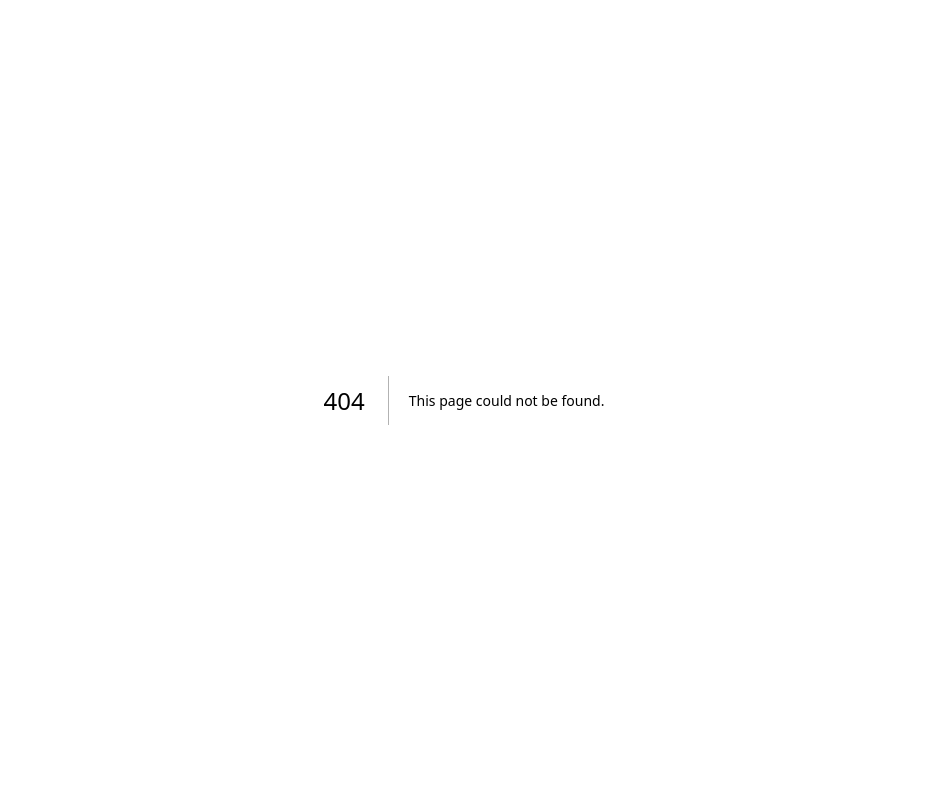
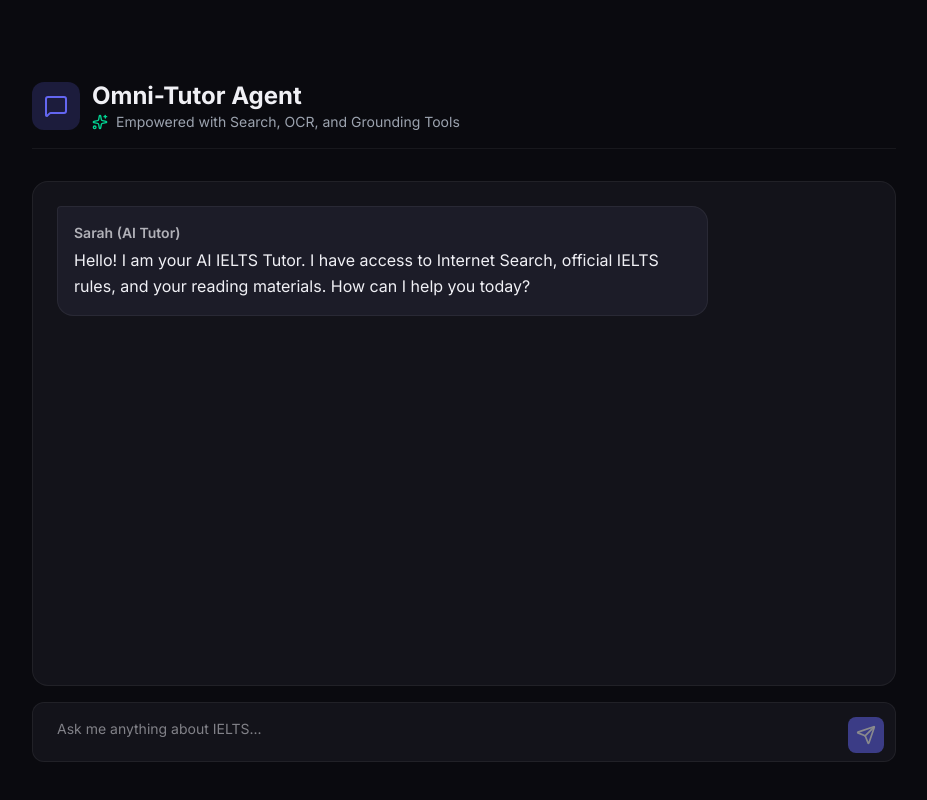
Before and after one commit to mrmushii/Ielts_practice_hub, a Next.js app: page /tutor in a window 1280 px wide. Before the commit this address had no page. Shown: the whole page, without its empty margins (176-1103 px from the left). Built offline with nearby package versions, Linux system fonts and the light colour scheme.

Commit message:
feat(ui): add AI Tutor feature with chatbot and RAG

```diff
--- a/package.json
+++ b/package.json
@@ -9,6 +9,7 @@
     "lint": "eslint"
   },
   "dependencies": {
+    "lucide-react": "^0.577.0",
     "next": "16.1.6",
     "react": "19.2.3",
     "react-dom": "19.2.3"
--- a/src/app/page.tsx
+++ b/src/app/page.tsx
@@ -1,8 +1,9 @@
 import Link from "next/link";
+import { Mic, Headphones, BookOpen, PenTool, MessageSquare } from "lucide-react";
 
 const modules = [
   {
-    icon: "🎙️",
+    icon: <Mic className="w-8 h-8" />,
     title: "Speaking",
     description: "Real-time voice conversation with an AI examiner. Practice Parts 1, 2 & 3.",
     href: "/speaking",
@@ -10,7 +11,7 @@ const modules = [
     tag: "Live Voice",
   },
   {
-    icon: "🎧",
+    icon: <Headphones className="w-8 h-8" />,
     title: "Listening",
     description: "AI-generated audio scenarios with MCQ, fill-in-the-blank questions.",
     href: "/listening",
@@ -18,7 +19,7 @@ const modules = [
     tag: "Multi-Voice",
   },
   {
-    icon: "📖",
+    icon: <BookOpen className="w-8 h-8" />,
     title: "Reading",
     description: "Upload passages or use AI-generated ones. True/False/Not Given and more.",
     href: "/reading",
@@ -26,12 +27,20 @@ const modules = [
     tag: "RAG Powered",
   },
   {
-    icon: "✍️",
+    icon: <PenTool className="w-8 h-8" />,
     title: "Writing",
     description: "Task 1 & 2 with real-time grading on all 4 official IELTS rubrics.",
     href: "/writing",
     color: "from-orange-500 to-rose-500",
     tag: "Auto-Grade",
+  },
+  {
+    icon: <MessageSquare className="w-8 h-8" />,
+    title: "AI Tutor",
+    description: "Multi-agent chatbot with Search, Grounding, and RAG built-in.",
+    href: "/tutor",
+    color: "from-emerald-400 to-cyan-500",
+    tag: "Tool Agent",
   },
 ];
 
--- a/src/app/speaking/page.tsx
+++ b/src/app/speaking/page.tsx
@@ -28,6 +28,13 @@ export default function SpeakingPage() {
   const chunksRef = useRef<Blob[]>([]);
   const chatEndRef = useRef<HTMLDivElement>(null);
   const audioRef = useRef<HTMLAudioElement | null>(null);
+
+  // Silence Detection Refs
+  const audioContextRef = useRef<AudioContext | null>(null);
+  const analyserRef = useRef<AnalyserNode | null>(null);
+  const silenceTimerRef = useRef<NodeJS.Timeout | null>(null);
+  const animationFrameRef = useRef<number | null>(null);
+  const isSpeakingRef = useRef<boolean>(false);
 
   // Auto-scroll chat
   useEffect(() => {
@@ -104,11 +111,66 @@ export default function SpeakingPage() {
       mediaRecorderRef.current = mediaRecorder;
       chunksRef.current = [];
 
+      // -- Silence Detection Setup --
+      const audioContext = new AudioContext();
+      audioContextRef.current = audioContext;
+      const analyser = audioContext.createAnalyser();
+      analyserRef.current = analyser;
+      analyser.minDecibels = -60;
+      analyser.smoothingTimeConstant = 0.2;
+
+      const source = audioContext.createMediaStreamSource(stream);
+      source.connect(analyser);
+
+      isSpeakingRef.current = false;
+      const dataArray = new Uint8Array(analyser.frequencyBinCount);
+
+      const detectSilence = () => {
+        analyser.getByteFrequencyData(dataArray);
+        let sum = 0;
+        for (let i = 0; i < dataArray.length; i++) {
+          sum += dataArray[i];
+        }
+        const average = sum / dataArray.length;
+
+        // Volume threshold
+        if (average > 15) {
+          isSpeakingRef.current = true;
+          // Clear silence timer because they are talking
+          if (silenceTimerRef.current) {
+            clearTimeout(silenceTimerRef.current);
+            silenceTimerRef.current = null;
+          }
+        } else {
+          // If they were speaking and are now quiet, start a countdown of 2 seconds
+          if (isSpeakingRef.current && !silenceTimerRef.current) {
+            silenceTimerRef.current = setTimeout(() => {
+              if (mediaRecorderRef.current && mediaRecorderRef.current.state !== "inactive") {
+                mediaRecorderRef.current.stop();
+                setIsRecording(false);
+              }
+            }, 2000); // Wait 2 seconds of silence before auto-sending
+          }
+        }
+
+        animationFrameRef.current = requestAnimationFrame(detectSilence);
+      };
+
+      detectSilence();
+      // ----------------------------
+
       mediaRecorder.ondataavailable = (e) => {
         if (e.data.size > 0) chunksRef.current.push(e.data);
       };
 
       mediaRecorder.onstop = async () => {
+        // Cleanup detection
+        if (animationFrameRef.current) cancelAnimationFrame(animationFrameRef.current);
+        if (silenceTimerRef.current) clearTimeout(silenceTimerRef.current);
+        if (audioContextRef.current?.state !== "closed") {
+          audioContextRef.current?.close();
+        }
+
         const blob = new Blob(chunksRef.current, { type: "audio/webm" });
         stream.getTracks().forEach((t) => t.stop());
         await sendAudioResponse(blob);
@@ -121,9 +183,9 @@ export default function SpeakingPage() {
     }
   };
 
-  // Stop recording
+  // Stop recording manually
   const stopRecording = () => {
-    if (mediaRecorderRef.current && isRecording) {
+    if (mediaRecorderRef.current && mediaRecorderRef.current.state !== "inactive") {
       mediaRecorderRef.current.stop();
       setIsRecording(false);
     }
@@ -361,7 +423,7 @@ export default function SpeakingPage() {
                 </button>
               </div>
               <p className="text-xs text-text-muted mt-2 text-center">
-                {isRecording ? "🔴 Recording... Click the button to stop" : "Press the mic to record or type your answer"}
+                {isRecording ? "🔴 Recording... Stop speaking for 2 seconds to auto-send, or click to send now" : "Press the mic to record or type your answer"}
               </p>
             </div>
           )}
--- /dev/null
+++ b/src/app/tutor/page.tsx
@@ -0,0 +1,108 @@
+"use client";
+
+import { useState } from "react";
+import { MessageSquare, Send, Sparkles, Loader2 } from "lucide-react";
+
+export default function TutorPage() {
+  const [messages, setMessages] = useState<{ role: "user" | "tutor", content: string }[]>([
+    {
+      role: "tutor",
+      content: "Hello! I am your AI IELTS Tutor. I have access to Internet Search, official IELTS rules, and your reading materials. How can I help you today?"
+    }
+  ]);
+  const [input, setInput] = useState("");
+  const [isLoading, setIsLoading] = useState(false);
+
+  const sendMessage = async () => {
+    if (!input.trim() || isLoading) return;
+
+    const userMessage = input.trim();
+    setMessages(prev => [...prev, { role: "user", content: userMessage }]);
+    setInput("");
+    setIsLoading(true);
+
+    try {
+      const res = await fetch("http://localhost:8000/api/tutor/chat", {
+        method: "POST",
+        headers: { "Content-Type": "application/json" },
+        body: JSON.stringify({ message: userMessage })
+      });
+
+      if (!res.ok) throw new Error("API Error");
+
+      const data = await res.json();
+      setMessages(prev => [...prev, { role: "tutor", content: data.response }]);
+    } catch (error) {
+      console.error(error);
+      setMessages(prev => [...prev, { role: "tutor", content: "Sorry, I encountered an error connecting to my tools." }]);
+    } finally {
+      setIsLoading(false);
+    }
+  };
+
+  return (
+    <div className="min-h-screen flex flex-col pt-20 px-4 max-w-4xl mx-auto pb-8">
+      <div className="flex items-center gap-3 mb-8 pb-4 border-b border-border">
+        <div className="p-3 bg-accent/20 rounded-xl text-accent">
+          <MessageSquare className="w-6 h-6" />
+        </div>
+        <div>
+          <h1 className="text-2xl font-bold">Omni-Tutor Agent</h1>
+          <p className="text-text-muted text-sm flex items-center gap-2">
+            <Sparkles className="w-4 h-4 text-emerald-400" />
+            Empowered with Search, OCR, and Grounding Tools
+          </p>
+        </div>
+      </div>
+
+      <div className="flex-1 bg-surface border border-border rounded-2xl p-6 overflow-y-auto mb-4 flex flex-col gap-4">
+        {messages.map((msg, i) => (
+          <div key={i} className={`flex ${msg.role === "user" ? "justify-end" : "justify-start"}`}>
+            <div className={`max-w-[80%] p-4 rounded-2xl ${
+              msg.role === "user"
+                ? "bg-accent text-white rounded-tr-sm"
+                : "bg-surface-hover border border-border text-foreground rounded-tl-sm prose prose-invert"
+            }`}>
+              <div className="text-sm font-semibold mb-1 opacity-70">
+                {msg.role === "user" ? "You" : "Sarah (AI Tutor)"}
+              </div>
+              <div className="whitespace-pre-wrap leading-relaxed">{msg.content}</div>
+            </div>
+          </div>
+        ))}
+        {isLoading && (
+          <div className="flex justify-start">
+            <div className="bg-surface-hover border border-border p-4 rounded-2xl rounded-tl-sm flex items-center gap-2 text-text-muted">
+              <Loader2 className="w-5 h-5 animate-spin" />
+              Agent is using tools and thinking...
+            </div>
+          </div>
+        )}
+      </div>
+
+      <div className="relative">
+        <textarea
+          value={input}
+          onChange={(e) => setInput(e.target.value)}
+          onKeyDown={(e) => {
+            if (e.key === "Enter" && !e.shiftKey) {
+              e.preventDefault();
+              sendMessage();
+            }
+          }}
+          placeholder="Ask me anything about IELTS..."
+          className="w-full bg-surface border border-border rounded-xl px-6 py-4 pr-16 resize-none focus:outline-none focus:ring-2 ring-accent/50 text-foreground text-sm"
+          rows={1}
+          style={{ minHeight: "60px", maxHeight: "200px" }}
+        />
+        <button
+          onClick={sendMessage}
+          disabled={!input.trim() || isLoading}
+          className="absolute right-3 top-1/2 -translate-y-1/2 p-2 bg-accent text-white rounded-lg hover:bg-accent-light disabled:opacity-50 disabled:cursor-not-allowed transition-all"
+        >
+          <Send className="w-5 h-5" />
+        </button>
+      </div>
+    </div>
+  );
+}
```
Also changed, not shown: 1 other file (tests, documents, lock files or other folders).
